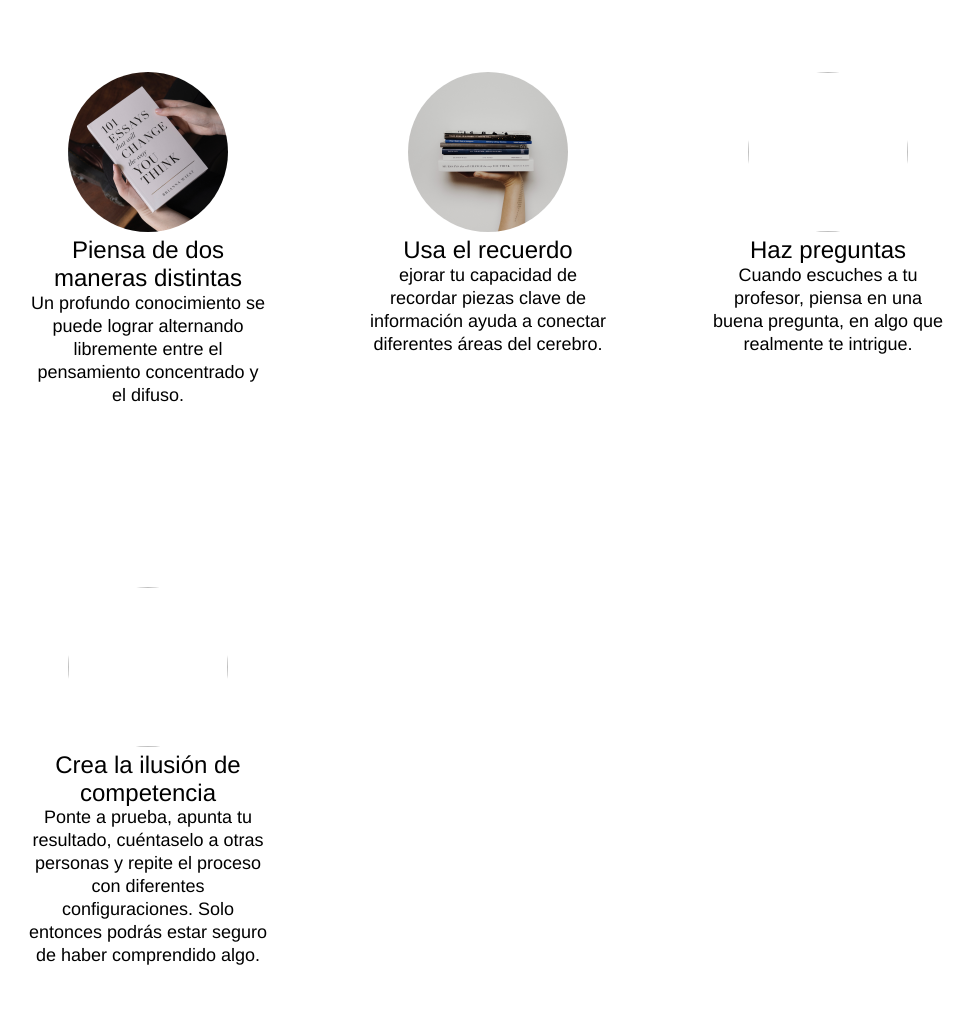
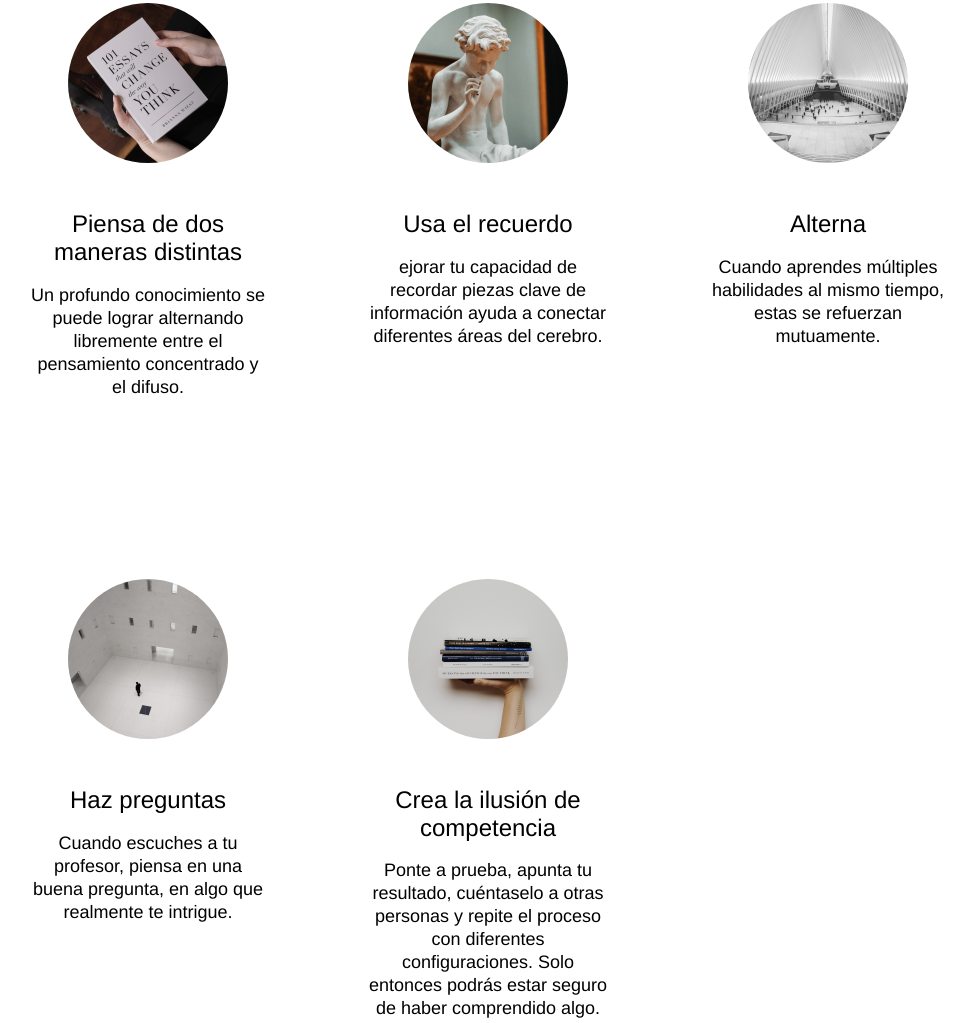
Before and after one commit to jubaan/web_project_1_es, a plain HTML site: page index.html in a window 1280 px wide. Shown: the part 1726-2749 px from the top of the page, without its empty margins (152-1126 px from the left). Drawn offline with Linux system fonts and the light colour scheme.

Commit message:
Add images to cards

```diff
--- a/blocks/cards/__description/cards__description.css
+++ b/blocks/cards/__description/cards__description.css
@@ -2,4 +2,5 @@
   line-height: 23px;
   font-size: 18px;
   font-weight: normal;
+  margin-top: 18px;
 }
--- a/blocks/cards/__title/cards__title.css
+++ b/blocks/cards/__title/cards__title.css
@@ -2,4 +2,5 @@
   line-height: 1.15;
   font-size: 24px;
   font-weight: normal;
+  margin-top: 43px;
 }
--- a/blocks/cards/cards.css
+++ b/blocks/cards/cards.css
@@ -3,4 +3,5 @@
   display: flex;
   flex-wrap: wrap;
   gap: 100px;
+  margin: 0 auto;
 }
--- a/blocks/techniques/techniques.css
+++ b/blocks/techniques/techniques.css
@@ -1,4 +1,3 @@
 .techniques {
-  width: 920px;
   margin: 100px auto 0;
 }
--- a/index.html
+++ b/index.html
@@ -65,25 +65,31 @@
         <h3 class="section-subtitle">Cinco estrategias por Barbara Oakley</h3>
         <ul class="cards">
           <li class="cards__item">
-            <img src="images/cards-attention.png" alt="" class="cards__image">
+            <img src="images/cards-attention.png" alt="photo of a book cover" class="cards__image">
             <h4 class="cards__title">Piensa de dos maneras distintas</h4>
             <p class="cards__description">Un profundo conocimiento se puede lograr alternando libremente entre el
               pensamiento concentrado y el difuso.</p>
           </li>
           <li class="cards__item">
-            <img src="images/cards-competence.png" alt="" class="cards__image">
+            <img src="images/cards-recall.png" alt="photo of a statue" class="cards__image">
             <h4 class="cards__title">Usa el recuerdo</h4>
             <p class="cards__description">ejorar tu capacidad de recordar piezas clave de información ayuda a conectar
               diferentes áreas del cerebro.</p>
           </li>
           <li class="cards__item">
-            <img src="images/cards-interleaving.png alt="" class=" cards__image">
+            <img src="images/cards-interleaving.png" alt="photo of an antena" class=" cards__image">
+            <h4 class="cards__title">Alterna</h4>
+            <p class="cards__description">Cuando aprendes múltiples habilidades al mismo tiempo, estas se refuerzan
+              mutuamente.</p>
+          </li>
+          <li class="cards__item">
+            <img src="images/cards-question.png" alt="photo of man inside a tall building" class=" cards__image">
             <h4 class="cards__title">Haz preguntas</h4>
             <p class="cards__description">Cuando escuches a tu profesor, piensa en una buena pregunta, en algo que
               realmente te intrigue.</p>
           </li>
           <li class="cards__item">
-            <img src="" alt="" class="cards__image">
+            <img src="images/cards-competence.png" alt="photo of a hand holding books" class="cards__image">
             <h4 class="cards__title">Crea la ilusión de competencia</h4>
             <p class="cards__description">Ponte a prueba, apunta tu resultado, cuéntaselo a otras personas y repite el
               proceso con diferentes configuraciones. Solo entonces podrás estar seguro de haber comprendido algo.
```
